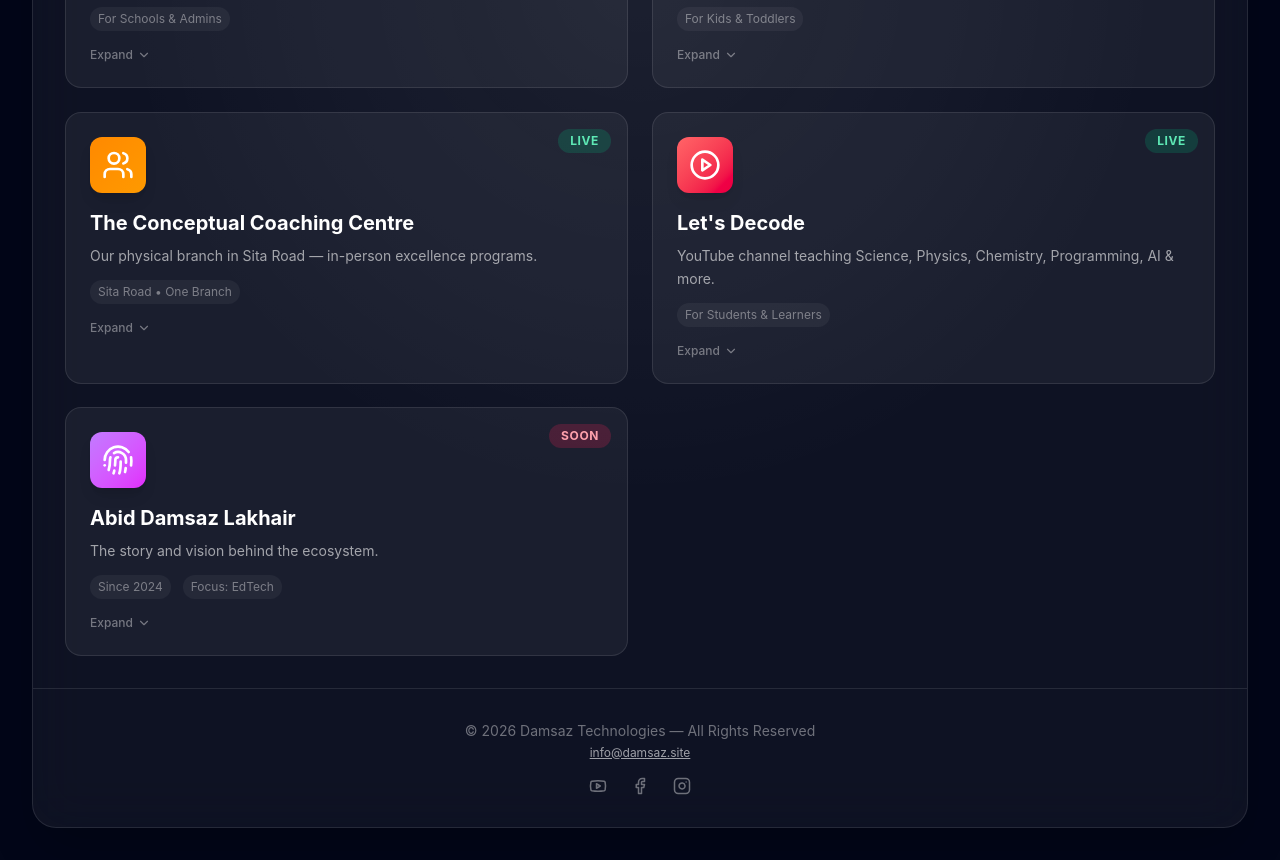
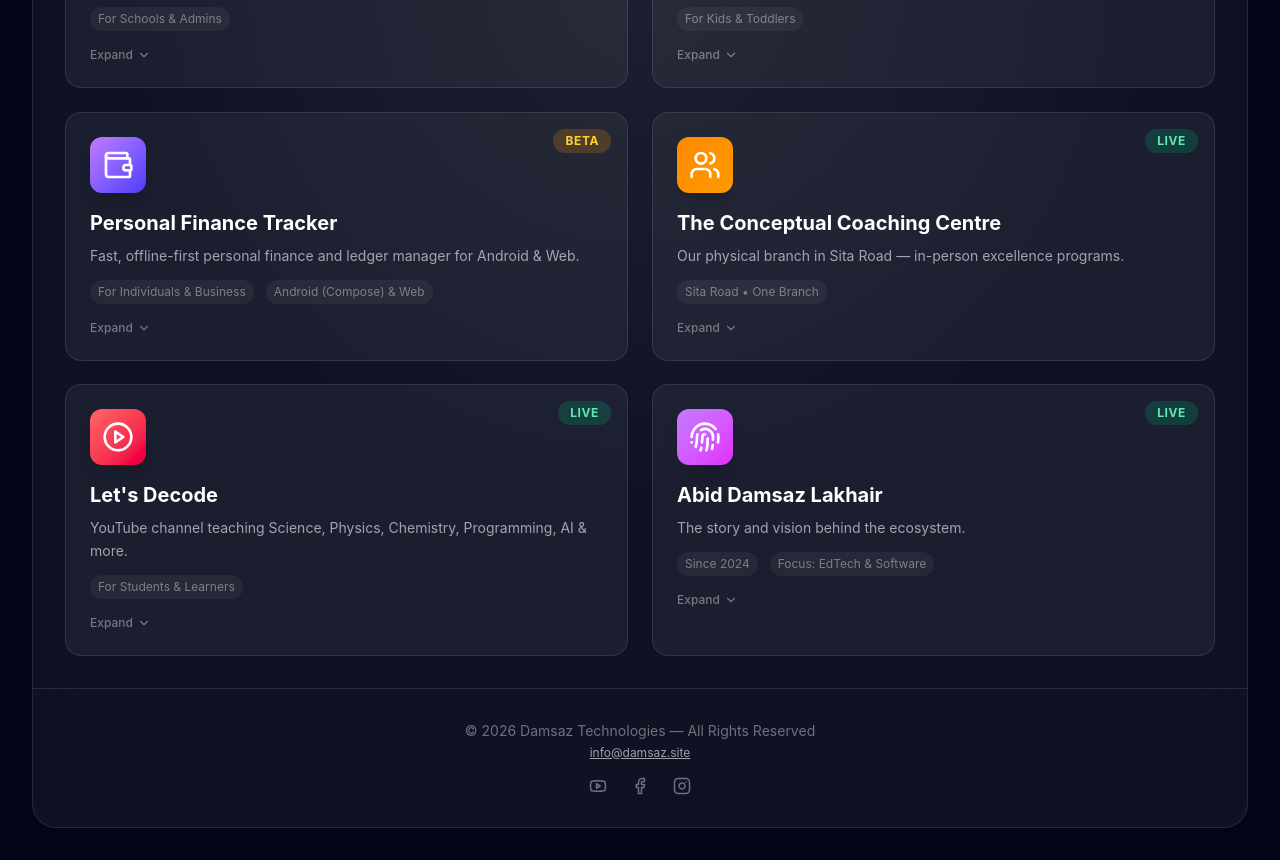
Before and after one commit to abiddamsaz-code/damsaz-dashboard, a React (Vite) app: page / in a window 1280 px wide. Shown: the part 900-1760 px from the top of the page. Built offline with nearby package versions, Linux system fonts and the light colour scheme.

Commit message:
Add Personal Finance Tracker and update project statuses

```diff
--- a/src/components/CommandPalette.jsx
+++ b/src/components/CommandPalette.jsx
@@ -8,7 +8,8 @@ import {
   Users,
   User,
   PlayCircle,
-  Fingerprint
+  Fingerprint,
+  Wallet
 } from 'lucide-react';
 
 const iconMap = {
@@ -18,6 +19,7 @@ const iconMap = {
   User: <User size={20} />,
   PlayCircle: <PlayCircle size={20} />,
   Fingerprint: <Fingerprint size={20} />,
+  Wallet: <Wallet size={20} />,
 };
 
 export const CommandPalette = memo(({
--- a/src/components/ProductCard.jsx
+++ b/src/components/ProductCard.jsx
@@ -8,6 +8,7 @@ import {
   User,
   PlayCircle,
   Fingerprint,
+  Wallet,
   ChevronDown,
   ArrowRight
 } from 'lucide-react';
@@ -19,6 +20,7 @@ const iconMap = {
   User: <User size={32} />,
   PlayCircle: <PlayCircle size={32} />,
   Fingerprint: <Fingerprint size={32} />,
+  Wallet: <Wallet size={32} />,
 };
 
 export const ProductCard = memo(({ product, isExpanded, onToggle, theme, presenterMode, showToast }) => {
--- a/src/data/products.js
+++ b/src/data/products.js
@@ -53,6 +53,19 @@ export const products = [
     color: 'from-pink-400 to-rose-500'
   },
   {
+    id: 'personal-finance',
+    title: 'Personal Finance Tracker',
+    desc: 'Fast, offline-first personal finance and ledger manager for Android & Web.',
+    fullDesc: 'A modern, colorful, offline-first personal ledger and expense tracker — track cash, bank accounts, personal & business transactions with biometric security and zero accounting hassle.',
+    status: 'Beta',
+    categories: ['Management'],
+    url: '#',
+    comingSoon: true,
+    stats: { audience: 'For Individuals & Business', platform: 'Android (Compose) & Web' },
+    iconName: 'Wallet',
+    color: 'from-purple-400 to-indigo-600'
+  },
+  {
     id: 'tuition-centre',
     title: 'The Conceptual Coaching Centre',
     desc: 'Our physical branch in Sita Road — in-person excellence programs.',
@@ -83,11 +96,11 @@ export const products = [
     title: 'Abid Damsaz Lakhair',
     desc: 'The story and vision behind the ecosystem.',
     fullDesc: 'The story of the person building all of this — why an EdTech ecosystem, and why it looks the way it does. From teaching in a small classroom to building digital tools for education.',
-    status: 'Soon',
+    status: 'Live',
     categories: ['Content'],
     url: 'https://damsaz.site',
-    comingSoon: true,
-    stats: { since: 'Since 2024', focus: 'Focus: EdTech' },
+    comingSoon: false,
+    stats: { since: 'Since 2024', focus: 'Focus: EdTech & Software' },
     iconName: 'Fingerprint',
     color: 'from-purple-400 to-fuchsia-500'
   }
```
